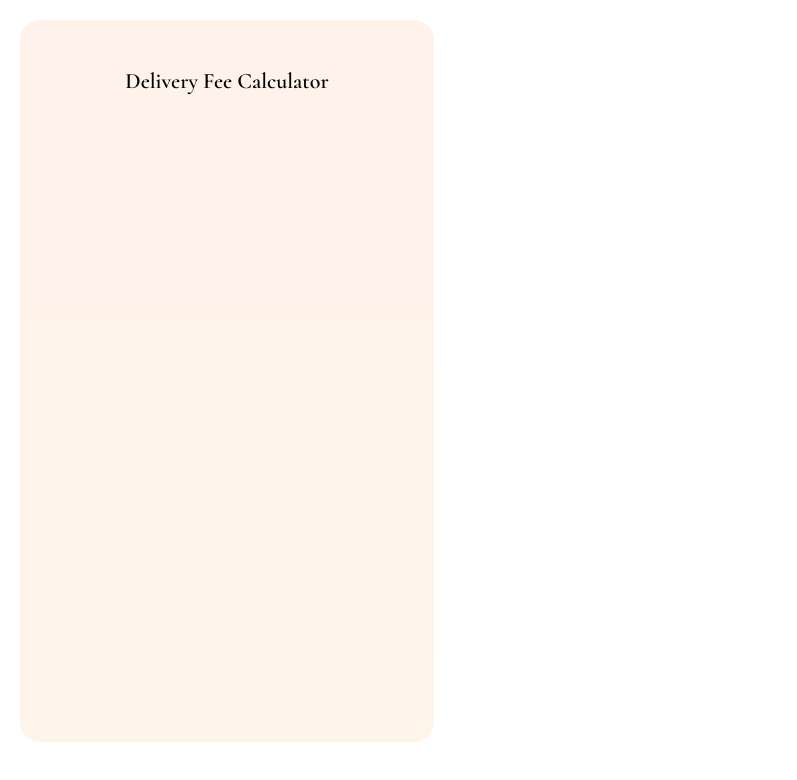
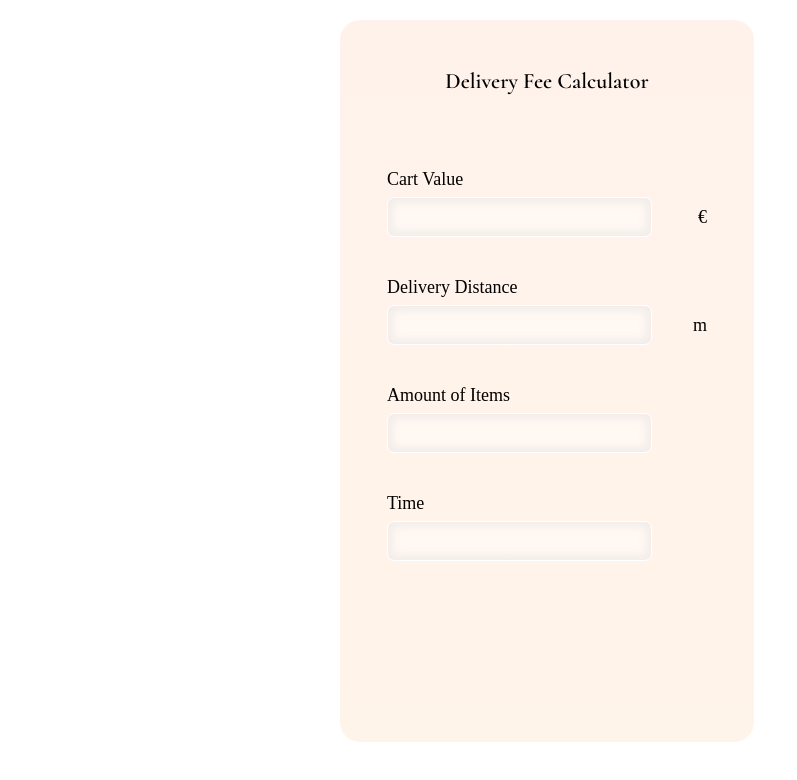
Before and after one commit to Kreunt/wolt-frontend-project, a React (Create React App) app: page / in a window 1280 px wide. Shown: the top 780 px of the page, without its empty margins (0-797 px from the left). Built offline with nearby package versions, Linux system fonts and the light colour scheme.

Commit message:
add first batch of InputAreas

```diff
--- a/public/index.html
+++ b/public/index.html
@@ -27,6 +27,9 @@
     <link rel="preconnect" href="https://fonts.googleapis.com">
     <link rel="preconnect" href="https://fonts.gstatic.com" crossorigin>
     <link href="https://fonts.googleapis.com/css2?family=Cormorant:wght@600&display=swap" rel="stylesheet">
+    <link rel="preconnect" href="https://fonts.googleapis.com">
+    <link rel="preconnect" href="https://fonts.gstatic.com" crossorigin>
+    <link href="https://fonts.googleapis.com/css2?family=Cormorant:wght@600&display=swap" rel="stylesheet">
     <title>React App</title>
   </head>
   <body>
--- a/src/components/Calculator.tsx
+++ b/src/components/Calculator.tsx
@@ -9,9 +9,12 @@ const Container = styled.div`
   /* justify-content: center; */ /*Development only*/
   width: 414px;
   height: 722px;
+  position: absolute; //Development only
+  left: 25%; //Development only
   background: linear-gradient(180deg, #fff2ea 0%, #fff4ea 100%);
   border-radius: 20px;
   margin: 20px;
+  gap: 32px;
 `;
 const Header = styled.h1`
   position: relative;
@@ -33,12 +36,25 @@ const Header = styled.h1`
 `;
 
 const Calculator = () => {
+  const [cartValue, setCartValue] = React.useState<number>(0);
+  const [deliveryDistance, setDeliveryDistance] = React.useState<number>(0);
+  const [amountOfItems, setAmountOfItems] = React.useState<number>(0);
+  const [time, setTime] = React.useState<number>(0);
   return (
     <Container>
       <Header>Delivery Fee Calculator</Header>
-      {
-        //<InputArea defText="Cart Value" symbol="€" />
-      }
+      <InputArea defText="Cart Value" symbol="€" setStateValue={setCartValue} />
+      <InputArea
+        defText="Delivery Distance"
+        symbol="m"
+        setStateValue={setDeliveryDistance}
+      />
+      <InputArea
+        defText="Amount of Items"
+        symbol=""
+        setStateValue={setAmountOfItems}
+      />
+      <InputArea defText="Time" symbol="" setStateValue={setTime} />
     </Container>
   );
 };
--- a/src/components/InputArea.tsx
+++ b/src/components/InputArea.tsx
@@ -1,8 +1,54 @@
 import React from "react";
 import styled from "styled-components";
 
-const InputArea = () => {
-  return;
+interface InputAreaProps {
+  defText: string;
+  symbol: string;
+  setStateValue: React.Dispatch<React.SetStateAction<any>>;
+}
+const ColumnContainer = styled.div`
+  position: relative;
+  display: flex;
+  flex-direction: column;
+  top: 40px;
+`;
+const RowContainer = styled.div`
+  display: flex;
+  flex-direction: row;
+  align-items: center;
+  justify-content: space-between;
+  width: 320px;
+  height: 40px;
+`;
+const Input = styled.input`
+  box-sizing: border-box;
+  height: 40px;
+  width: 265px;
+  left: 0px;
+  top: 20px;
+
+  background: rgba(255, 255, 255, 0.4);
+  border: 1px solid #ffffff;
+  box-shadow: inset 0px 0px 10px 4px rgba(218, 218, 218, 0.4);
+  border-radius: 7px;
+`;
+const StyledText = styled.p`
+  font-family: "Baskervville";
+  font-style: normal;
+  font-weight: 400;
+  font-size: 18px;
+  line-height: 0px;
+`;
+const InputArea = (props: InputAreaProps) => {
+  return (
+    <ColumnContainer>
+      <StyledText>{props.defText}</StyledText>
+      <RowContainer>
+        <Input onChange={(e) => props.setStateValue(e.target.value)} />
+        <StyledText>{props.symbol}</StyledText>
+      </RowContainer>
+    </ColumnContainer>
+  );
 };
 
 export default InputArea;
```
Also changed, not shown: src/assets/calendarSymbol.svg (added).
